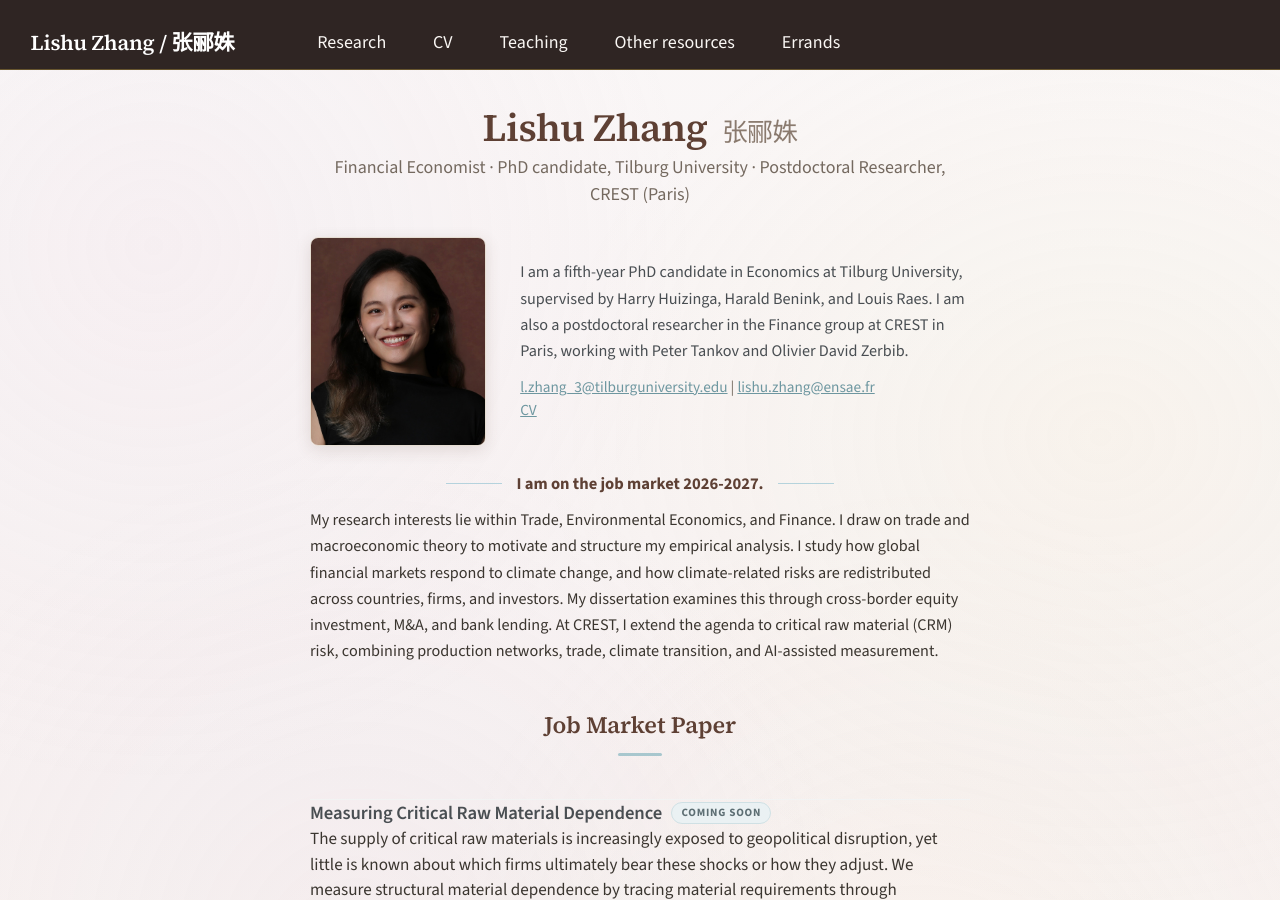
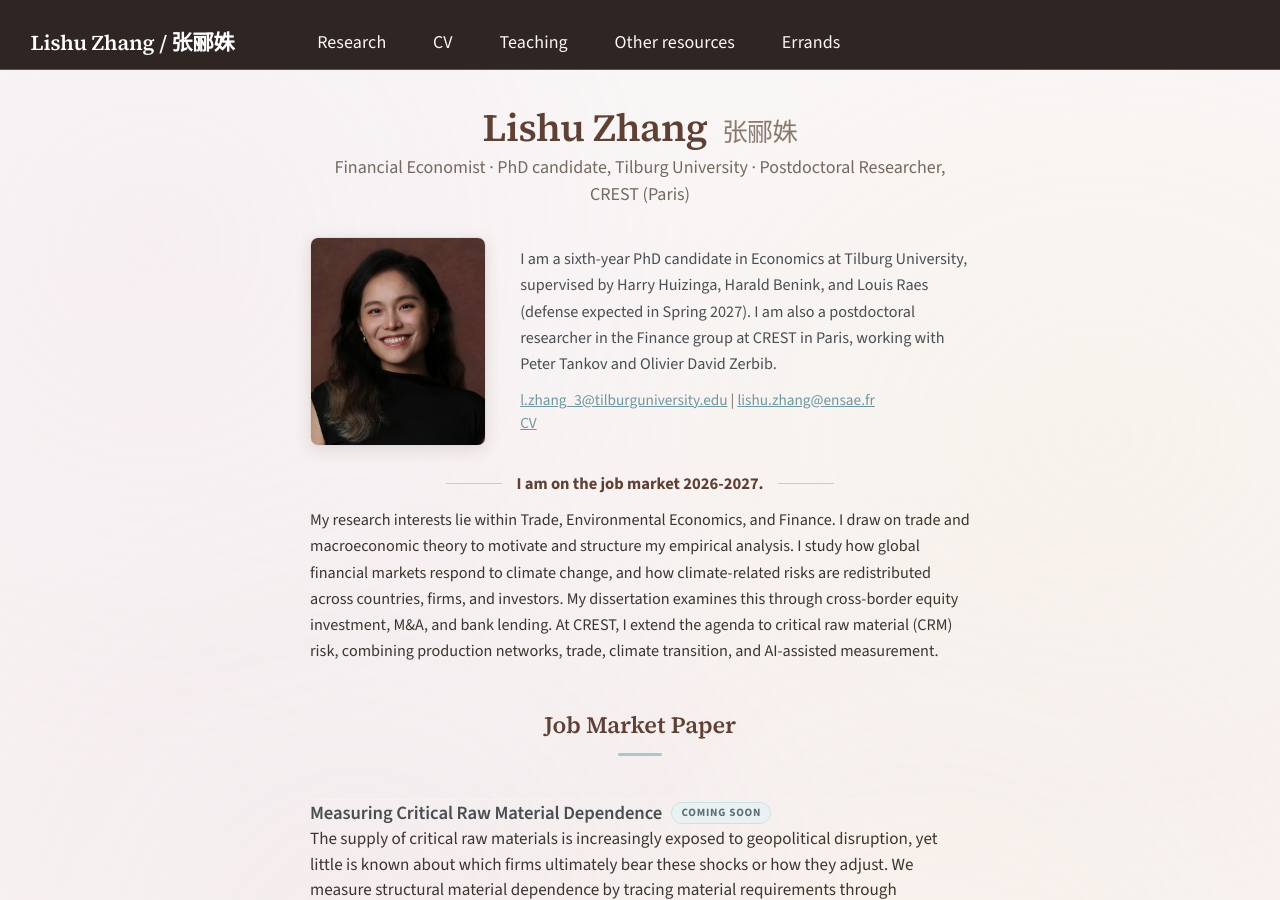
Before and after one commit to LishuZ/LishuZ.github.io, a Jekyll site: the page built from _pages/about.md, in a window 1280 px wide and 900 px high. Built offline with Jekyll 4.4.1, drawn with Linux system fonts in a browser that asks for light colours.

Commit message:
Update homepage PhD year and expected defense

```diff
--- a/_pages/about.md
+++ b/_pages/about.md
@@ -123,7 +123,7 @@ author_profile: false
 <div class="intro-row">
   <img class="intro-photo" src="/images/homepage-portrait-original-2026.jpg" alt="Lishu Zhang">
   <div class="intro-text">
-    <p>I am a fifth-year PhD candidate in Economics at Tilburg University, supervised by Harry Huizinga, Harald Benink, and Louis Raes. I am also a postdoctoral researcher in the Finance group at CREST in Paris, working with Peter Tankov and Olivier David Zerbib.</p>
+    <p>I am a sixth-year PhD candidate in Economics at Tilburg University, supervised by Harry Huizinga, Harald Benink, and Louis Raes (defense expected in Spring 2027). I am also a postdoctoral researcher in the Finance group at CREST in Paris, working with Peter Tankov and Olivier David Zerbib.</p>
     <p class="contact"><a href="mailto:l.zhang_3@tilburguniversity.edu">l.zhang_3@tilburguniversity.edu</a>&nbsp;|&nbsp;<a href="mailto:lishu.zhang@ensae.fr">lishu.zhang@ensae.fr</a><br><a href="/files/cv.pdf">CV</a></p>
   </div>
 </div>
```
